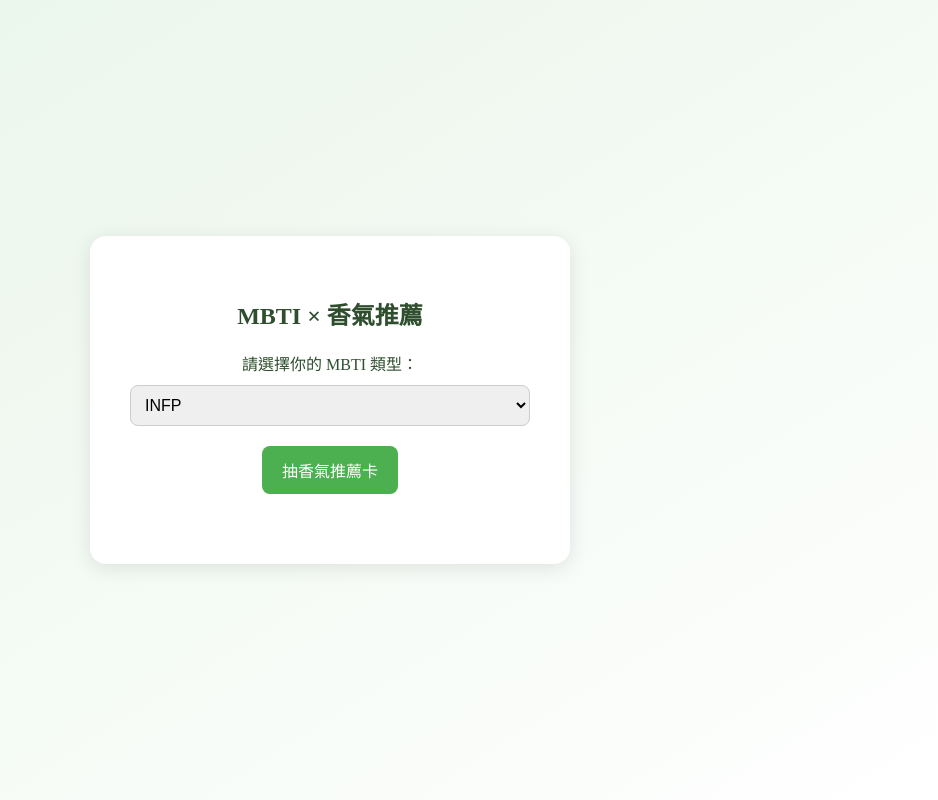
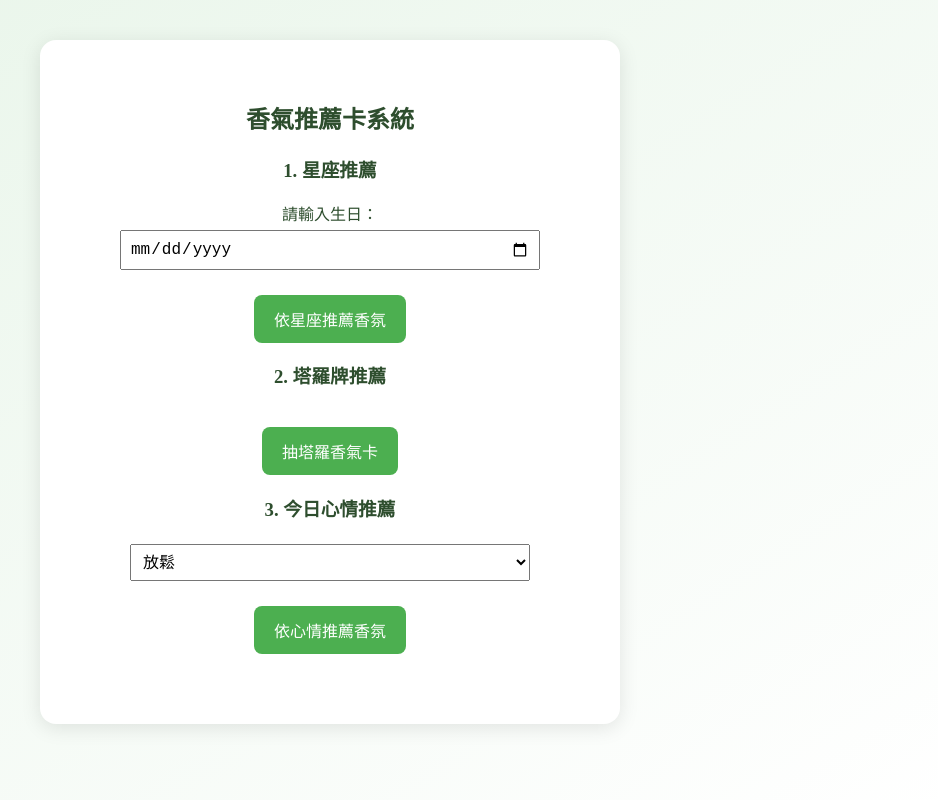
Before and after one commit to cheyuan1115/ziwei-5, a plain HTML site: page index.html in a window 1280 px wide. Shown: the whole page, without its empty margins (310-1248 px from the left). Drawn offline with Linux system fonts and the light colour scheme; no server answers.

Commit message:
Update index.html

```diff
--- a/index.html
+++ b/index.html
@@ -3,7 +3,7 @@
 <head>
   <meta charset="UTF-8">
   <meta name="viewport" content="width=device-width, initial-scale=1.0">
-  <title>MBTI × 香氣推薦</title>
+  <title>香氣推薦卡</title>
   <link href="https://fonts.googleapis.com/css2?family=Noto+Serif+TC&display=swap" rel="stylesheet">
   <style>
     body {
@@ -11,9 +11,9 @@
       background: linear-gradient(to bottom right, #e8f5e9, #ffffff);
       color: #2e4e2e;
       display: flex;
-      justify-content: center;
+      flex-direction: column;
       align-items: center;
-      height: 100vh;
+      padding: 40px;
       margin: 0;
     }
     .card {
@@ -21,17 +21,10 @@
       padding: 40px;
       border-radius: 16px;
       box-shadow: 0 4px 20px rgba(0, 0, 0, 0.1);
-      max-width: 400px;
+      max-width: 500px;
       width: 100%;
       text-align: center;
-    }
-    select {
-      width: 100%;
-      padding: 10px;
-      margin-top: 10px;
-      border: 1px solid #ccc;
-      border-radius: 8px;
-      font-size: 16px;
+      margin-bottom: 40px;
     }
     button {
       background-color: #4caf50;
@@ -55,54 +48,96 @@
       border-radius: 12px;
       margin-top: 20px;
     }
+    select, input[type="date"] {
+      padding: 8px;
+      margin: 5px;
+      width: 80%;
+      font-size: 16px;
+    }
   </style>
 </head>
 <body>
   <div class="card">
-    <h2>MBTI × 香氣推薦</h2>
-    <label for="mbti">請選擇你的 MBTI 類型：</label>
-    <select id="mbti">
-      <option value="INFP">INFP</option>
-      <option value="INFJ">INFJ</option>
-      <option value="INTP">INTP</option>
-      <option value="INTJ">INTJ</option>
-      <option value="ISFP">ISFP</option>
-      <option value="ISFJ">ISFJ</option>
-      <option value="ISTP">ISTP</option>
-      <option value="ISTJ">ISTJ</option>
-      <option value="ENFP">ENFP</option>
-      <option value="ENFJ">ENFJ</option>
-      <option value="ENTP">ENTP</option>
-      <option value="ENTJ">ENTJ</option>
-      <option value="ESFP">ESFP</option>
-      <option value="ESFJ">ESFJ</option>
-      <option value="ESTP">ESTP</option>
-      <option value="ESTJ">ESTJ</option>
+    <h2>香氣推薦卡系統</h2>
+
+    <h3>1. 星座推薦</h3>
+    <label>請輸入生日：</label><br>
+    <input type="date" id="birthDate"><br>
+    <button onclick="recommendByZodiac()">依星座推薦香氛</button>
+
+    <h3>2. 塔羅牌推薦</h3>
+    <button onclick="drawCard()">抽塔羅香氣卡</button>
+
+    <h3>3. 今日心情推薦</h3>
+    <select id="mood">
+      <option value="放鬆">放鬆</option>
+      <option value="振奮">振奮</option>
+      <option value="療癒">療癒</option>
+      <option value="集中">集中</option>
+      <option value="浪漫">浪漫</option>
     </select>
-
-    <button onclick="getMBTIRecommendation()">抽香氣推薦卡</button>
+    <button onclick="recommendByMood()">依心情推薦香氛</button>
 
     <div class="result" id="result"></div>
   </div>
 
   <script>
-    function getMBTIRecommendation() {
-      const mbti = document.getElementById("mbti").value;
-      fetch("https://script.google.com/macros/s/AKfycbwiZpI9cH_YQIPXpu733EaVnj69LQUM_aSZTWB7f2sdudnocQxD5pNcozd5wHkojYA_LQ/exec?star=" + mbti)
+    let cards = [];
+    fetch("https://script.google.com/macros/s/AKfycbxArz_thD9bPGnArrTaAqD8XKPma5euRCsgdbNc5Z_q06GxVfT707h5-RTTNctu63G18Q/exec")
       .then(res => res.json())
       .then(data => {
-          document.getElementById("result").innerHTML = `
-            <h3>MBTI 類型：${mbti}</h3>
-            <p><strong>香氣組合：</strong>${data.scent}</p>
-            <p><strong>語錄：</strong>${data.quote}</p>
-            <p><strong>使用建議：</strong>${data.usage}</p>
-            <img src="${data.img}" alt="香氣卡圖像">
-          `;
+        cards = data;
       })
       .catch(error => {
-          alert("資料讀取失敗，請稍後再試。");
+        alert("載入香氣資料失敗。");
         console.error(error);
       });
+
+    function getZodiac(month, day) {
+      const zodiac = [
+        [1, 20, "摩羯座"], [2, 19, "水瓶座"], [3, 21, "雙魚座"], [4, 20, "牡羊座"],
+        [5, 21, "金牛座"], [6, 21, "雙子座"], [7, 23, "巨蟹座"], [8, 23, "獅子座"],
+        [9, 23, "處女座"], [10, 23, "天秤座"], [11, 23, "天蠍座"], [12, 22, "射手座"], [12, 32, "摩羯座"]
+      ];
+      for (let i = 0; i < zodiac.length; i++) {
+        if (month === zodiac[i][0] && day < zodiac[i][1]) {
+          return zodiac[i - 1][2];
+        }
+      }
+      return zodiac[month - 1][2];
+    }
+
+    function recommendByZodiac() {
+      const date = document.getElementById("birthDate").value;
+      if (!date) return alert("請輸入生日");
+      const d = new Date(date);
+      const zodiac = getZodiac(d.getMonth() + 1, d.getDate());
+      const card = cards.find(c => c.star.includes(zodiac));
+      if (!card) return alert("找不到對應星座香氣卡");
+      showCard(card);
+    }
+
+    function drawCard() {
+      if (!cards.length) return alert("資料未載入完成");
+      const card = cards[Math.floor(Math.random() * cards.length)];
+      showCard(card);
+    }
+
+    function recommendByMood() {
+      const mood = document.getElementById("mood").value;
+      const card = cards.find(c => c.quote.includes(mood) || c.usage.includes(mood));
+      if (!card) return alert("找不到對應心情香氣卡");
+      showCard(card);
+    }
+
+    function showCard(card) {
+      document.getElementById("result").innerHTML = `
+        <h3>${card.star}</h3>
+        <p><strong>香氣組合：</strong>${card.scent}</p>
+        <p><strong>語錄：</strong>${card.quote}</p>
+        <p><strong>使用建議：</strong>${card.usage}</p>
+        <img src="${card.img}" alt="香氣卡圖像">
+      `;
     }
   </script>
 </body>
```
Lines whose indentation alone changed are shown as unchanged.
